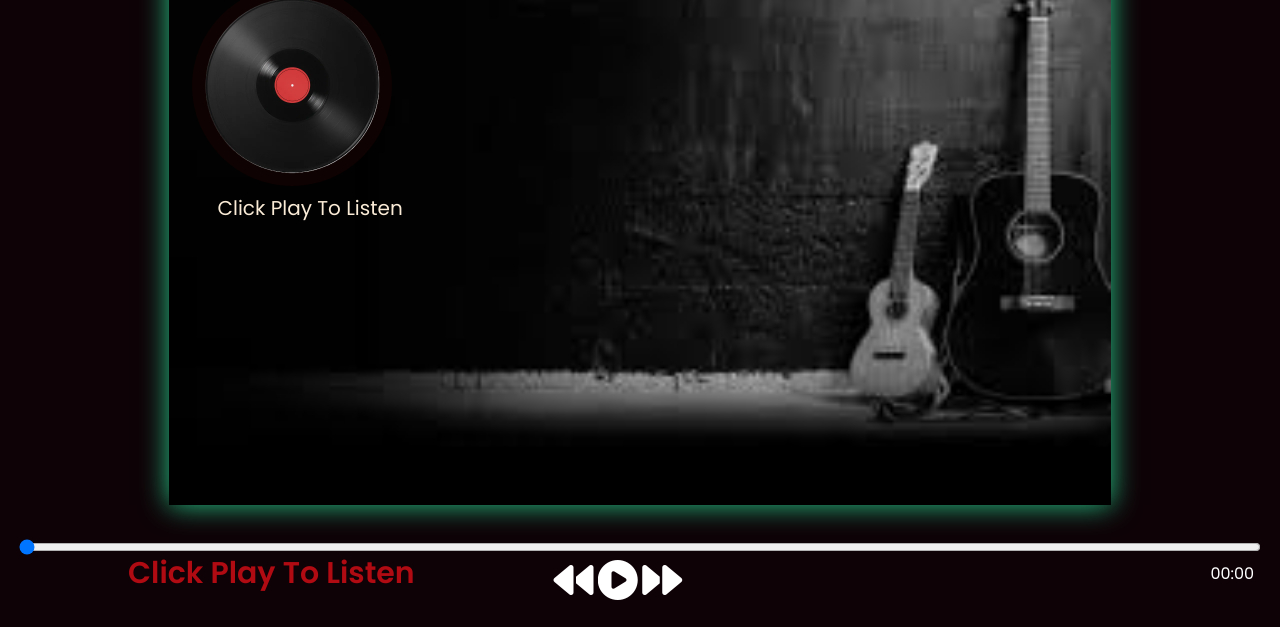
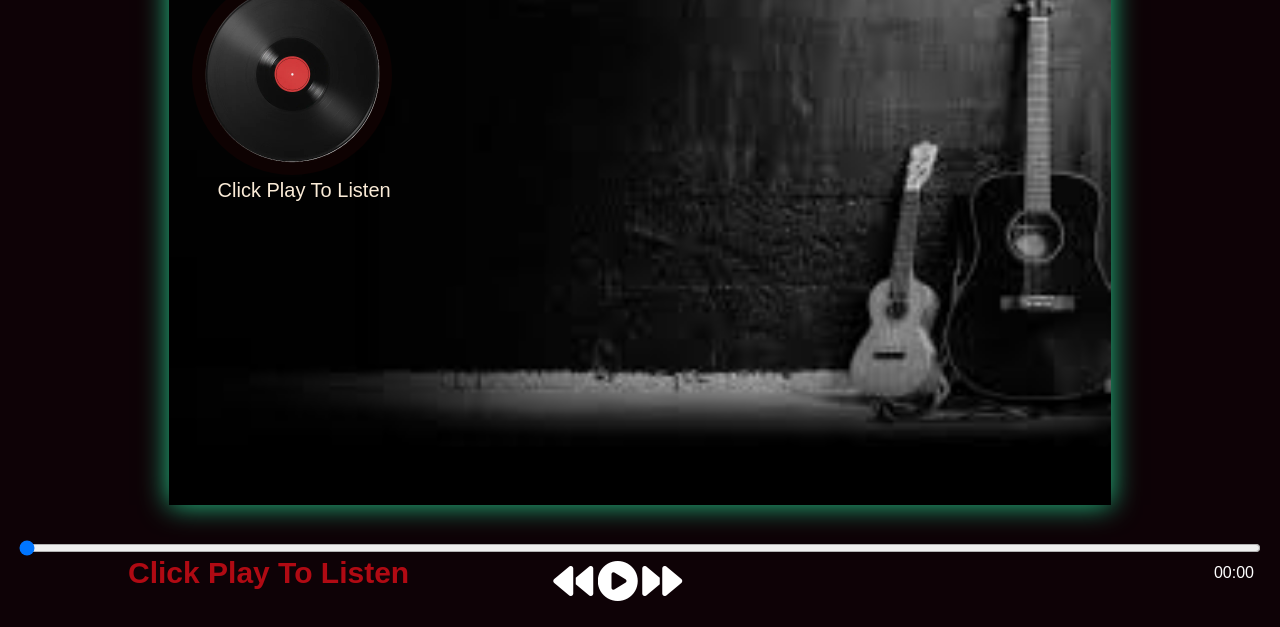
Before and after one commit to Aditya7484-dev/Project-9, a plain HTML site: page Music_Website.html in a window 1280 px wide. Shown: the part 173-800 px from the top of the page. Drawn offline with Linux system fonts and the light colour scheme.

Commit message:
unlink the import

```diff
--- a/Music_Website.css
+++ b/Music_Website.css
@@ -1,4 +1,4 @@
-@import url("https://fonts.googleapis.com/css2?family=Poppins:ital,wght@0,100;0,200;0,300;0,400;0,500;0,600;0,700;0,800;0,900;1,100;1,200;1,300;1,400;1,500;1,600;1,700;1,800;1,900&display=swap");
+/* @import url("https://fonts.googleapis.com/css2?family=Poppins:ital,wght@0,100;0,200;0,300;0,400;0,500;0,600;0,700;0,800;0,900;1,100;1,200;1,300;1,400;1,500;1,600;1,700;1,800;1,900&display=swap"); */
 
 * {
   margin: 0;
```
